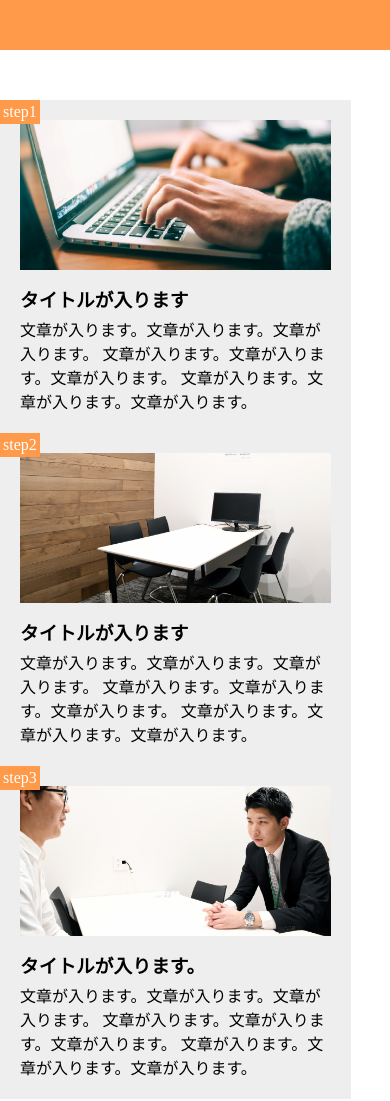
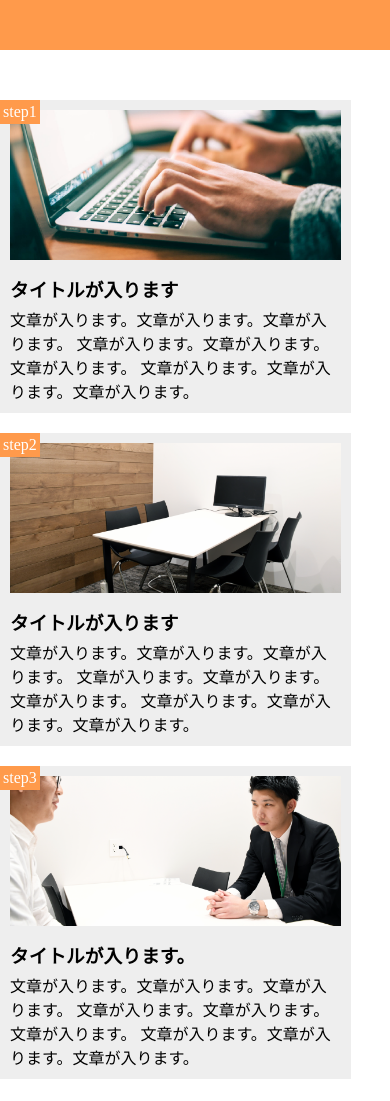
Before and after one commit to Saayapop/chapter10, a plain HTML site: page index.html in a window 390 px wide. Shown: the top 1101 px of the page. Drawn offline with Linux system fonts and the light colour scheme.

Commit message:
[Retry]1-10

```diff
--- a/chapter10.css
+++ b/chapter10.css
@@ -66,6 +66,9 @@ footer{
     }
     .step-box {
         width: 90%;
-        padding: 20px;
+        margin-bottom: 20px;
+    }
+    .step-box:last-child {
+        margin-bottom: 0%;
     }
 }
```
